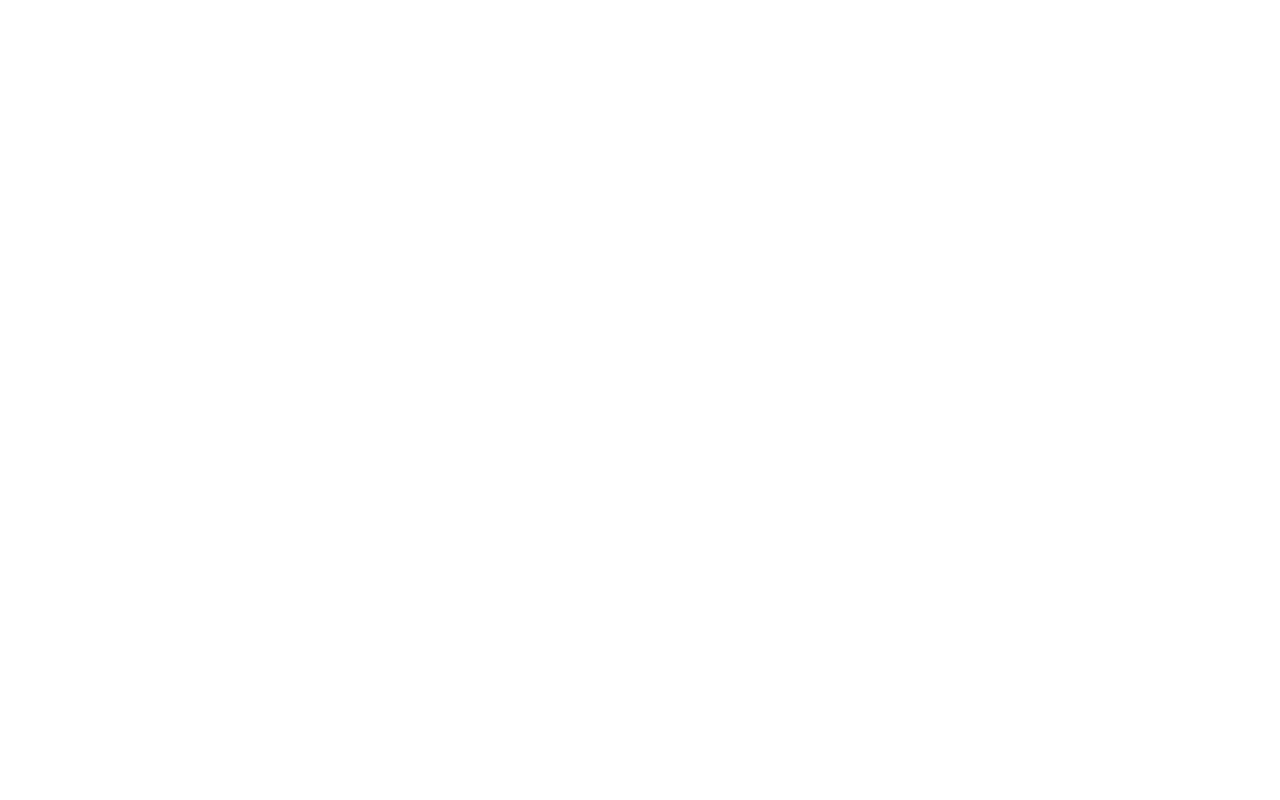
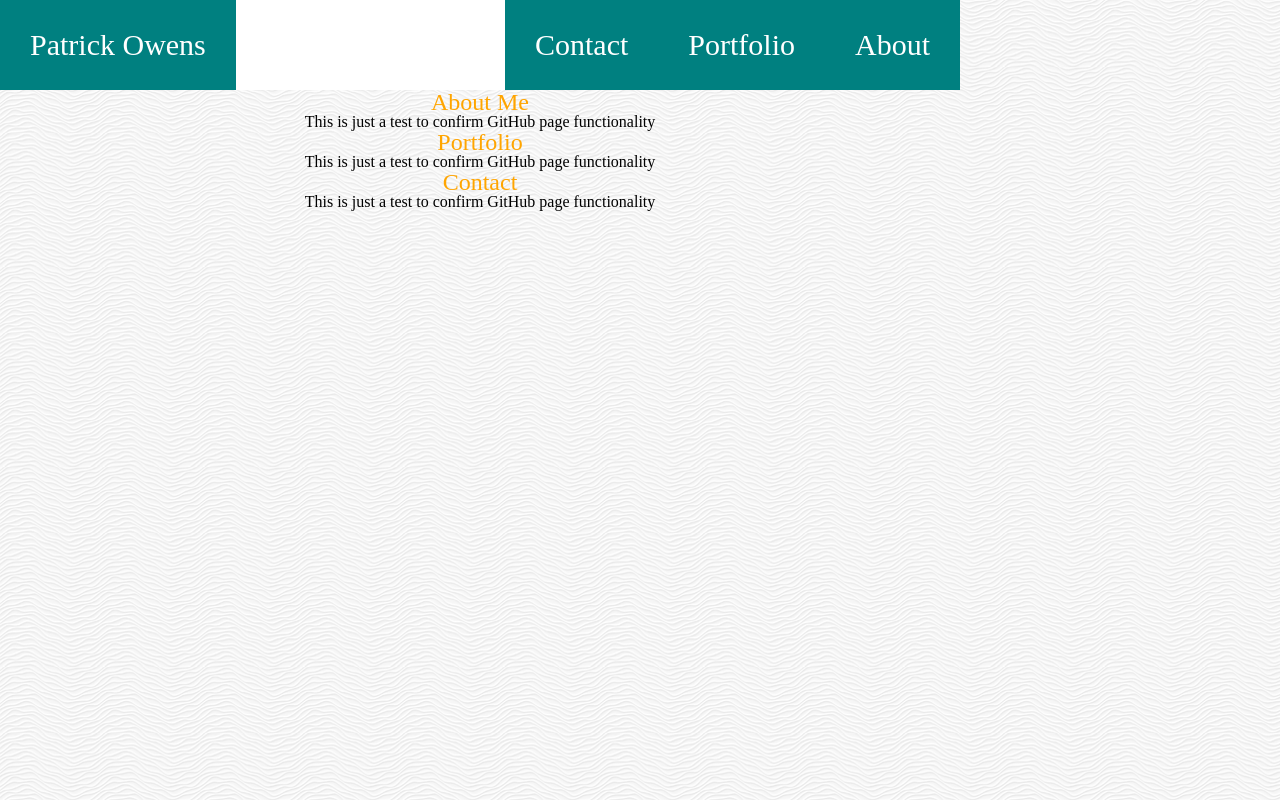
Before and after one commit to ElPat0/ElPat0.github.io, a plain HTML site: page contact.html in a window 1280 px wide. Drawn offline with Linux system fonts and the light colour scheme.

Commit message:
minor adjustments

```diff
--- a/contact.html
+++ b/contact.html
@@ -0,0 +1,41 @@
+<!DOCTYPE html>
+<html>
+    <head>
+<link rel="stylesheet" href=reset.css>
+<link rel="stylesheet" href=style1.css>
+<link rel="stylesheet" href=stylefloats.css>
+        <title>Patrick Owens</title>
+    </head>
+         <body id= "mbg">
+             <div class="top">
+            <h1 class="headbar" id="name">Patrick Owens</h1>
+            <h1 class="headbar" id="h2">About</h1>
+            <h1 class="headbar" id="h3">Portfolio</h1>
+            <h1 class="headbar" id="h4">Contact</h1>
+             </div>
+            <div class="mid">
+                <section>
+                    <h2 class="phead">About Me</h2>
+                </section>
+                <section>
+                    <p>This is just a test to confirm GitHub page functionality</p>
+                </section>
+            </div>
+            <div>
+                <section>
+                    <h2 class="phead">Portfolio</h2>
+                </section>
+                <section>
+                    <p>This is just a test to confirm GitHub page functionality</p>
+                </section>
+            </div>
+            <div>
+                <section>
+                    <h2 class="phead">Contact</h2>
+                </section>
+                <section>
+                    <p>This is just a test to confirm GitHub page functionality</p>
+                </section>
+            </div>
+        </body>
+</html>
```
Also changed, not shown: index.html (+3 -0 lines), portfolio.html (+41 -0 lines).
